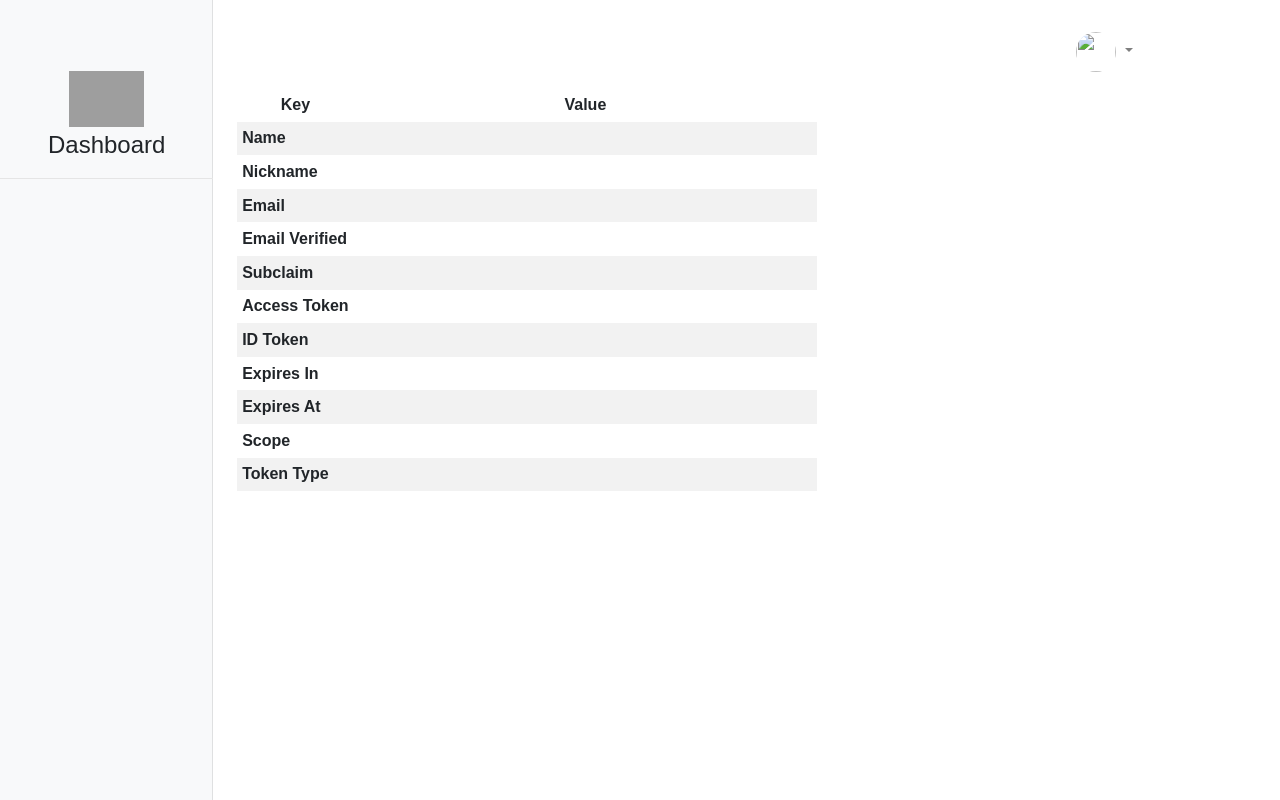
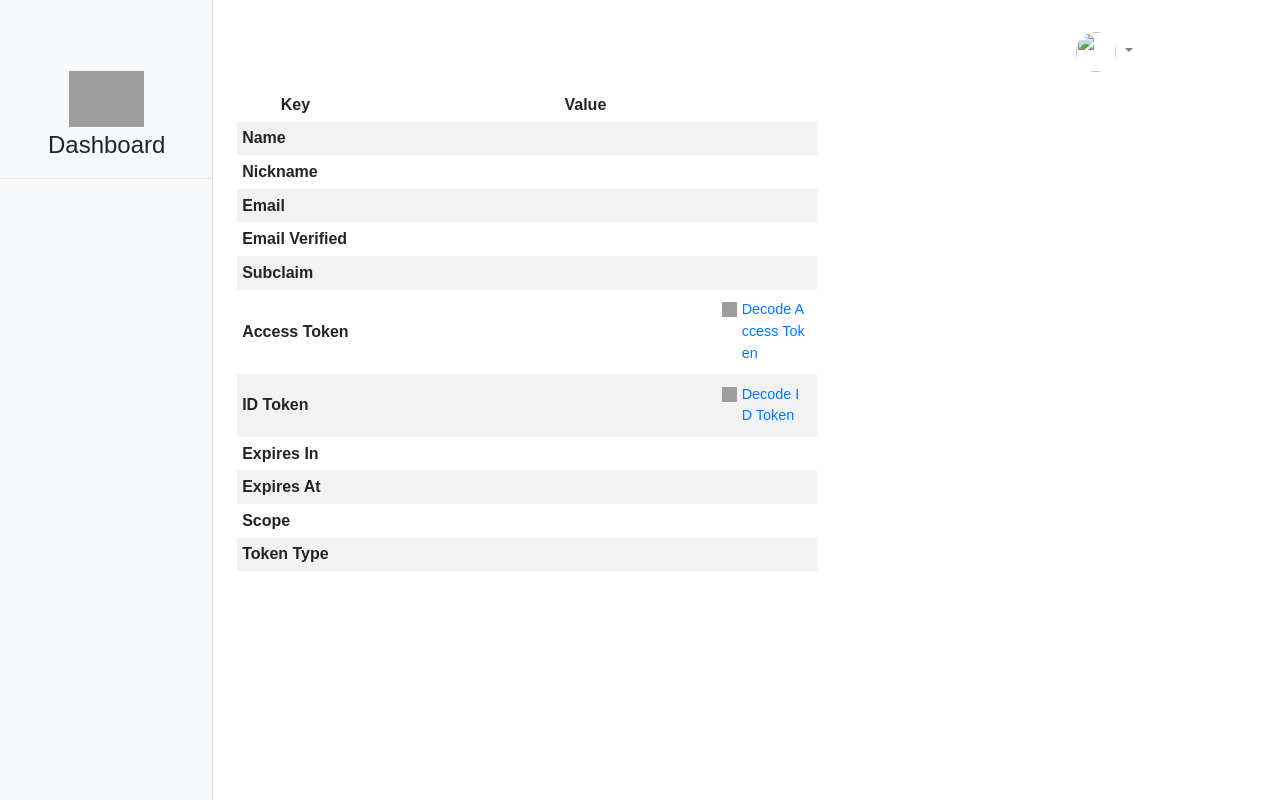
Before and after one commit to mcooper-cloud/flycatcher_apps, a Flask app: template apps/auth_util/templates/dashboard.html in a window 1280 px wide. Run offline with Flask 2, Linux system fonts and the light colour scheme; the template is opened without the code that fills it, so the values that code supplies are empty; parts of the project's set-up code (start-up, migrations or seed data) failed here and were passed over; some libraries are stand-ins or nearby versions; grey boxes are pictures that could not be loaded.

Commit message:
added JWT decode

```diff
--- a/apps/auth_util/static/css/app.css
+++ b/apps/auth_util/static/css/app.css
@@ -25,6 +25,18 @@ h2 {
 h3 {
     font-weight: normal;
     padding:  10px;
+}
+
+.jwt {
+    background-image: url(https://jwt.io/img/pic_logo.svg);
+    background-repeat: no-repeat;
+    background-size: 15px 15px;
+    padding: 5px;
+    padding-left: 20px;
+    margin-left: 80%;
+    display: block;
+    font-size: 90%;
+    background-position-y:  8px;
 }
 
 .login-box {
--- a/apps/auth_util/templates/dashboard.html
+++ b/apps/auth_util/templates/dashboard.html
@@ -97,11 +97,25 @@
             </tr>
             <tr>
                 <th scope="row" class="profile-key">Access Token</th>
-                <td class="profile-value">{{ session.token.access_token }}</td>
+                <td class="profile-value">
+                    <div class="jwt">
+                        <a target="_blank" href="https://jwt.io/#token={{ session.token.access_token }}">
+                            Decode Access Token
+                        </a>
+                    </div>
+                    {{ session.token.access_token }}
+                </td>
             </tr>
             <tr>
                 <th scope="row" class="profile-key">ID Token</th>
-                <td class="profile-value">{{ session.token.id_token }}</td>
+                <td class="profile-value">
+                    <div class="jwt">
+                        <a target="_blank" href="https://jwt.io/#token={{ session.token.id_token }}">
+                            Decode ID Token
+                        </a>
+                    </div>
+                    {{ session.token.id_token }}
+                </td>
             </tr>
             <tr>
                 <th scope="row" class="profile-key">Expires In</th>
```
